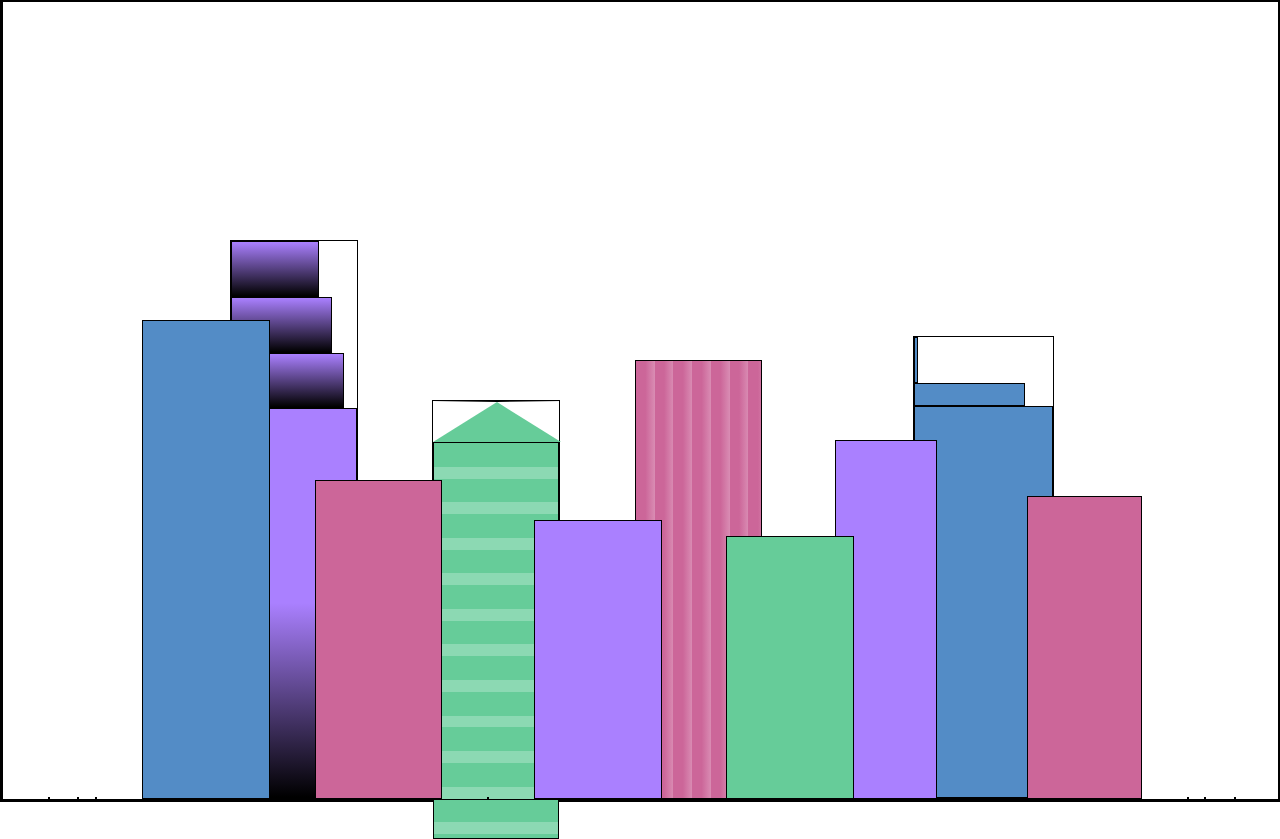
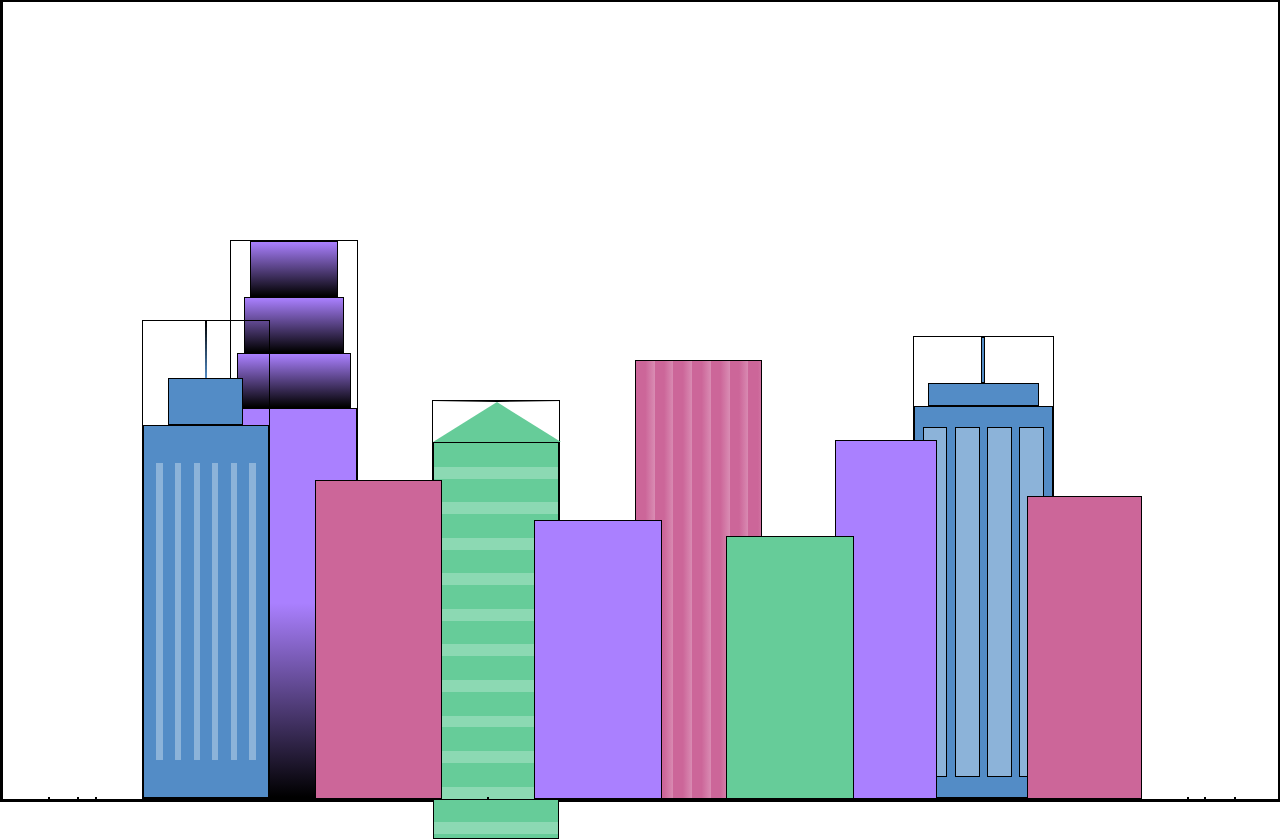
Before and after one commit to Yinkusadel/15-fcc-city-skyline, a website: page index.html in a window 1280 px wide. Drawn offline with Linux system fonts and the light colour scheme.

Commit message:
add complete solution to skyline project

```diff
--- a/index.html
+++ b/index.html
@@ -10,7 +10,7 @@
     <div class="background-buildings">
       <div></div>
       <div></div>
-      <div class="bb1">
+      <div class="bb1 building-wrap">
         <div class="bb1a bb1-window"></div>
         <div class="bb1b bb1-window"></div>
         <div class="bb1c bb1-window"></div>
@@ -22,10 +22,15 @@
       </div>
       <div class="bb3"></div>
       <div></div>
-      <div class="bb4">
+      <div class="bb4 building-wrap">
         <div class="bb4a"></div>
         <div class="bb4b"></div>
-        <div class="bb4c"></div>
+        <div class="bb4c window-wrap">
+          <div class="bb4-window"></div>
+          <div class="bb4-window"></div>
+          <div class="bb4-window"></div>
+          <div class="bb4-window"></div>
+        </div>
       </div>
       <div></div>
       <div></div>
@@ -34,7 +39,11 @@
     <div class="foreground-buildings">
       <div></div>
       <div></div>
-      <div class="fb1"></div>
+      <div class="fb1 building-wrap">
+        <div class="fb1a"></div>
+        <div class="fb1b"></div>
+        <div class="fb1c"></div>
+      </div>
       <div class="fb2"></div>
       <div></div>
       <div class="fb3"></div>
--- a/styles.css
+++ b/styles.css
@@ -6,6 +6,7 @@
     --window-color1:black;
     --window-color2: #8cd9b3;
     --window-color3: #d98cb3;
+    --window-color4:#8cb3d9;
  }
 
   * {
@@ -89,8 +90,6 @@
   .fb1 {
     width: 10%;
     height: 60%;
-    background-color: var(--building-color4);
-
   }
 
   .fb2 {
@@ -169,3 +168,43 @@
     height :85%;
     background-color: var(--building-color4)
   }
+
+  .bb4-window{
+    width :18%;
+    height:90%;
+    background-color: var(--window-color4);
+  }
+
+  .window-wrap{
+    display :flex;
+    align-items:center;
+    justify-content:space-evenly;
+  }
+
+  .fb1b{
+    width :60%;
+    height :10%;
+    background-color: var(--building-color4);
+  }
+
+  .fb1c {
+    width: 100%;
+    height: 80%;
+    background: repeating-linear-gradient(
+        90deg,
+        var(--building-color4),
+        var(--building-color4) 10%,
+        transparent 10%,
+        transparent 15%
+      ),
+      repeating-linear-gradient(
+        var(--building-color4) 0%,
+        var(--building-color4) 10%,
+        var(--window-color4) 10%,
+        var(--window-color4) 90%
+      )
+  }
+
+  .fb1a{
+    border-bottom:7vh solid var(--building-color4);
+  }
```
